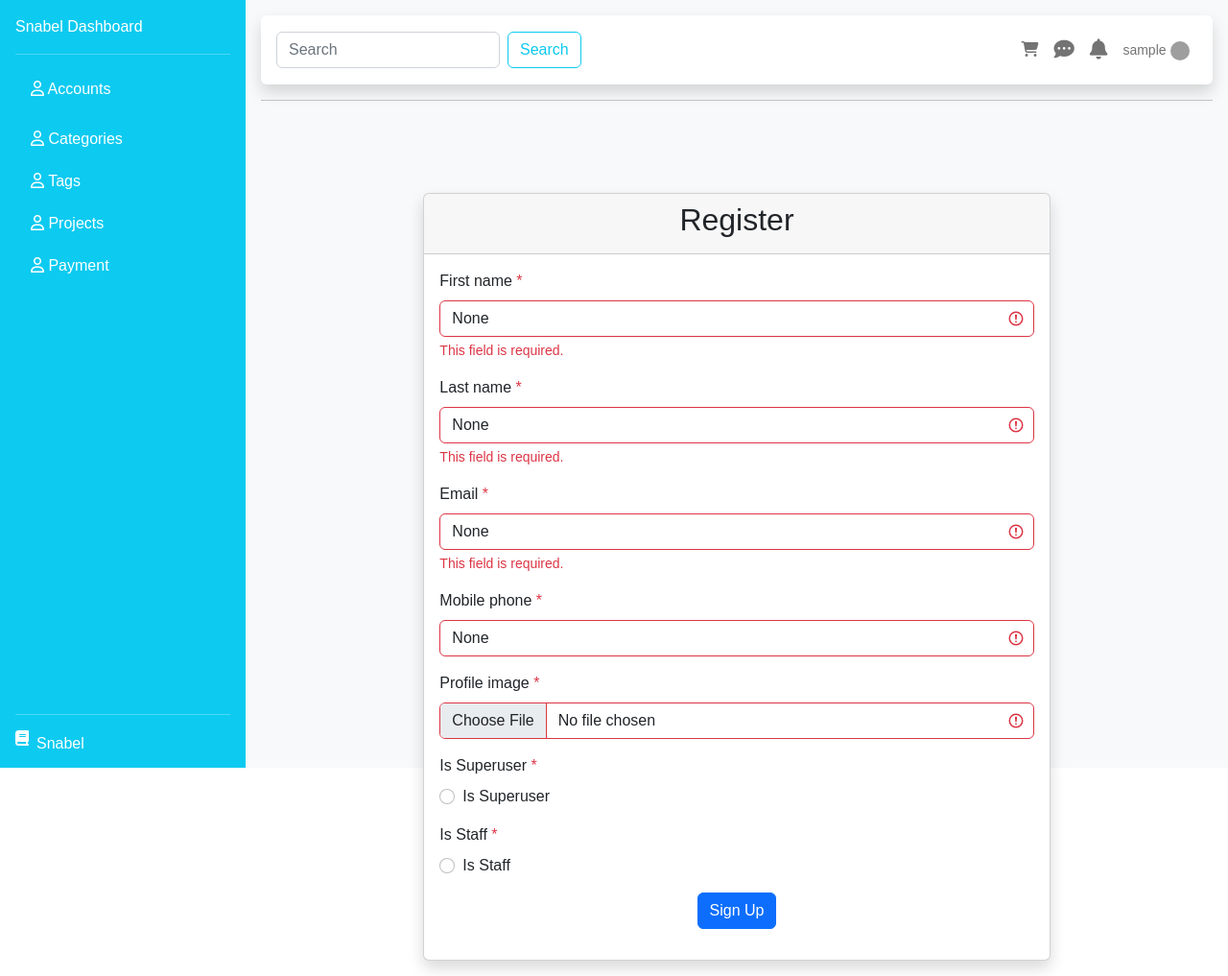
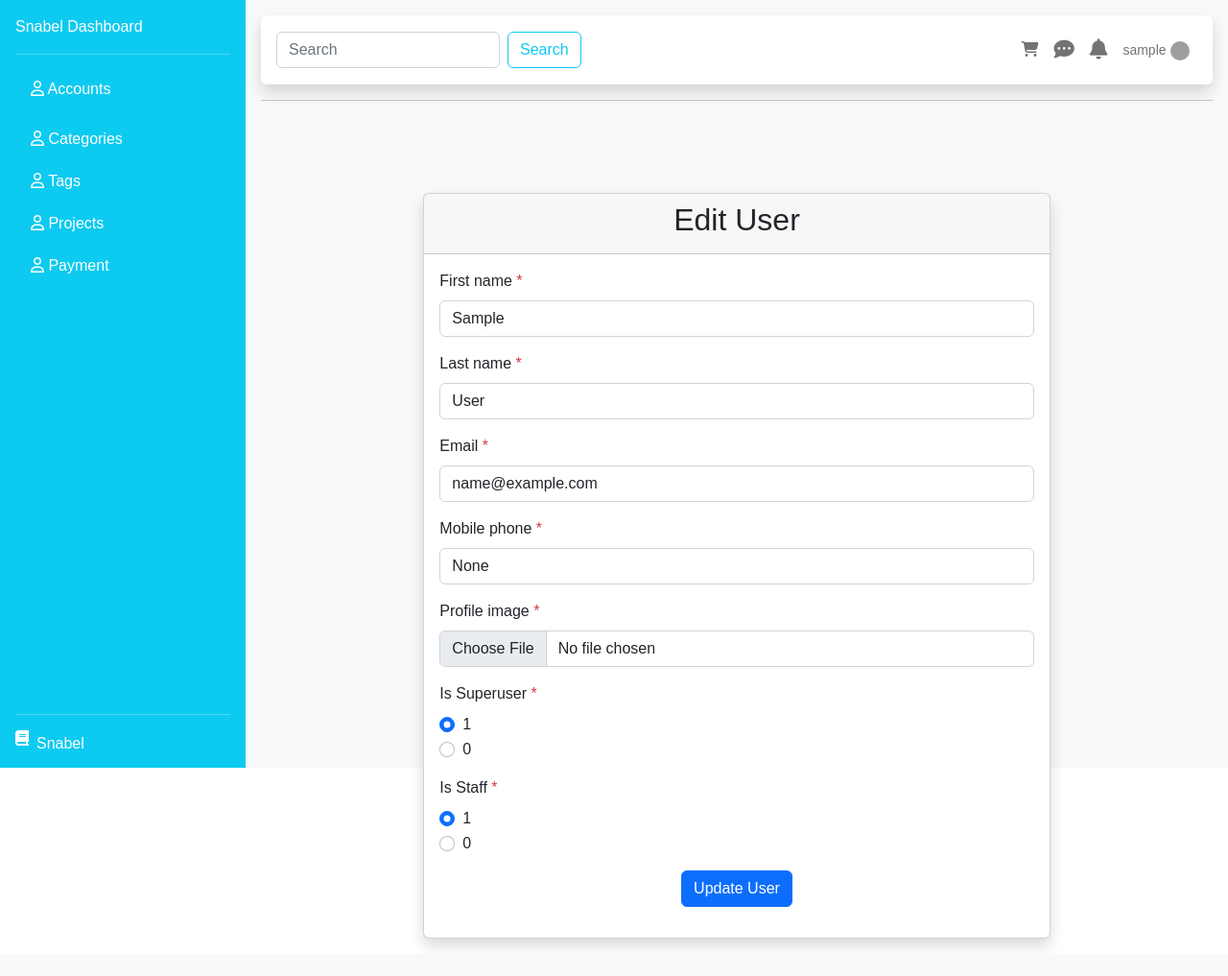
Before and after one commit to MedhatElbesy/Django-Project, a Django app: page /accounts/1/edit/ in a window 1280 px wide. Shown: the whole page at 96% size. After the commit the page ends 987 px from the top, so only its background shows below. Run offline with Django 5.2, Linux system fonts and the light colour scheme; the visitor is signed in with stand-in values (Sample User, id 1); data comes from the database, SQL or seed files in the repository; grey boxes are pictures that could not be loaded.

Commit message:
edit in users crud of dashboard

```diff
--- a/Backend/accounts/forms.py
+++ b/Backend/accounts/forms.py
@@ -42,11 +42,9 @@ class UpdateUserForm(forms.ModelForm):
     def clean_email(self):
         email = self.cleaned_data['email']
         email_found = User.objects.filter(email=email).exists()
-        if email:
-            # Retrieve the current user instance from the form's instance attribute
+        if email_found:
             instance = getattr(self, 'instance', None)
             if instance and instance.pk:
-                # Exclude the current user from the uniqueness check
                 existing_user = User.objects.filter(email=email).exclude(pk=instance.pk).first()
             else:
                 existing_user = User.objects.filter(email=email).first()
--- a/Backend/accounts/templates/accounts/crud/edit.html
+++ b/Backend/accounts/templates/accounts/crud/edit.html
@@ -7,7 +7,7 @@
         <div class="col-12 col-lg-8 mt-5">
             <div class="card shadow bg-body-tertiary rounded">
                 <div class="card-header">
-                    <h2 class="text-center">Register</h2>
+                    <h2 class="text-center">Edit User</h2>
                 </div>
                 <div class="card-body">
                     <form method="post">
@@ -20,14 +20,16 @@
 
                                 {% if field.errors %}
                                     {% if field.field.widget.input_type == "radio" %}
+                                        {% for choice in field.field.widget.choices %}
                                             <div class="form-check">
-                                          <input class="form-check-input" value="1" type="radio" name="{{ field.name }}" id="{{ field.id_for_label }}">
-                                          <label class="form-check-label" for="{{ field.id_for_label }}">
-                                            {{ field.label }}
+                                                <input class="form-check-input" type="radio" name="{{ field.name }}" id="{{ field.id_for_label }}_{{ forloop.counter }}" value="{{ choice.0 }}" {% if choice.0 == field.value %} checked {% endif %}>
+                                                <label class="form-check-label" for="{{ field.id_for_label }}_{{ forloop.counter }}">
+                                                    {{ choice.1 }}
                                                 </label>
                                             </div>
+                                        {% endfor %}
                                     {% else %}
-                                        <input type="{{ field.field.widget.input_type }}" class="form-control is-invalid" id="{{ field.id_for_label }}" name="{{ field.name }}"  value="{{ field.value }}">
+                                        <input type="{{ field.field.widget.input_type }}" class="form-control is-invalid" id="{{ field.id_for_label }}" name="{{ field.name }}" value="{{ field.value }}">
                                     {% endif %}
                                     <div class="invalid-feedback">
                                         {% for error in field.errors %}
@@ -36,14 +38,16 @@
                                     </div>
                                 {% else %}
                                     {% if field.field.widget.input_type == "radio" %}
+                                        {% for choice in field.field.widget.choices %}
                                             <div class="form-check">
-                                          <input class="form-check-input" value="1" type="radio" name="{{ field.name }}" id="{{ field.id_for_label }}">
-                                          <label class="form-check-label" for="{{ field.id_for_label }}">
-                                            {{ field.label }}
+                                                <input class="form-check-input" type="radio" name="{{ field.name }}" id="{{ field.id_for_label }}_{{ forloop.counter }}" value="{{ choice.0 }}" {% if choice.0 == field.value %} checked {% endif %}>
+                                                <label class="form-check-label" for="{{ field.id_for_label }}_{{ forloop.counter }}">
+                                                    {{ choice.1 }}
                                                 </label>
                                             </div>
+                                        {% endfor %}
                                     {% else %}
-                                        <input type="{{ field.field.widget.input_type }}" class="form-control is-invalid" id="{{ field.id_for_label }}" name="{{ field.name }}"  value="{{ field.value }}">
+                                        <input type="{{ field.field.widget.input_type }}" class="form-control" id="{{ field.id_for_label }}" name="{{ field.name }}" value="{{ field.value }}">
                                     {% endif %}
                                 {% endif %}
                             </div>
@@ -52,11 +56,12 @@
                         <div class="row justify-content-center my-3">
                             <div class="col-auto">
                                 <button type="submit" class="btn main-btn btn-primary text-center">
-                                    Sign Up
+                                    Update User
                                 </button>
                             </div>
                         </div>
                     </form>
+
                 </div>
             </div>
         </div>
--- a/Backend/accounts/templates/accounts/crud/index.html
+++ b/Backend/accounts/templates/accounts/crud/index.html
@@ -34,7 +34,6 @@
                                         <tr>
                                             <th>ID</th>
                                             <th>Image</th>
-                                            <th>Username</th>
                                             <th>Full name</th>
                                             <th>Email</th>
                                             <th>Action</th>
@@ -46,10 +45,9 @@
                                                 <th scope="row">{{ user.id }}</th>
                                                 <td><img class="rounded" src="{{ user.image_url }}" alt="" width="50"
                                                          height="50"></td>
-                                                <td>{{ user.username }}</td>
                                                 <td>{{ user.first_name }} {{ user.lastt_name }}</td>
                                                 <td>{{ user.email }}</td>
-                                                <td>
+                                                <td style="width: 20vw">
                                                     <div class="row justify-content-start align-items-start">
                                                         <div class="col-auto">
                                                             <a href="{{ user.show_url }}" class="btn btn-outline-success p-2">Show</a>
--- a/Backend/accounts/views.py
+++ b/Backend/accounts/views.py
@@ -41,14 +41,15 @@ def create(request):
 
 def edit(request, id):
     user = get_object_or_404(User, pk=id)
-    form = UpdateUserForm(instance=user, data=request.POST, files=request.FILES)
 
     if request.method == "POST":
         form = UpdateUserForm(request.POST, request.FILES, instance=user)
         if form.is_valid():
-            user = form.save()
+            form.save()
             messages.success(request, "User updated successfully.")
             return redirect("accounts.index")
+    else:
+        form = UpdateUserForm(instance=user)
 
     return render(request, 'accounts/crud/edit.html', context={"form": form})
 
```
Also changed, not shown: Backend/accounts/templates/accounts/crud/show.html (+14 -4 lines). Lines whose indentation alone changed are shown as unchanged.
